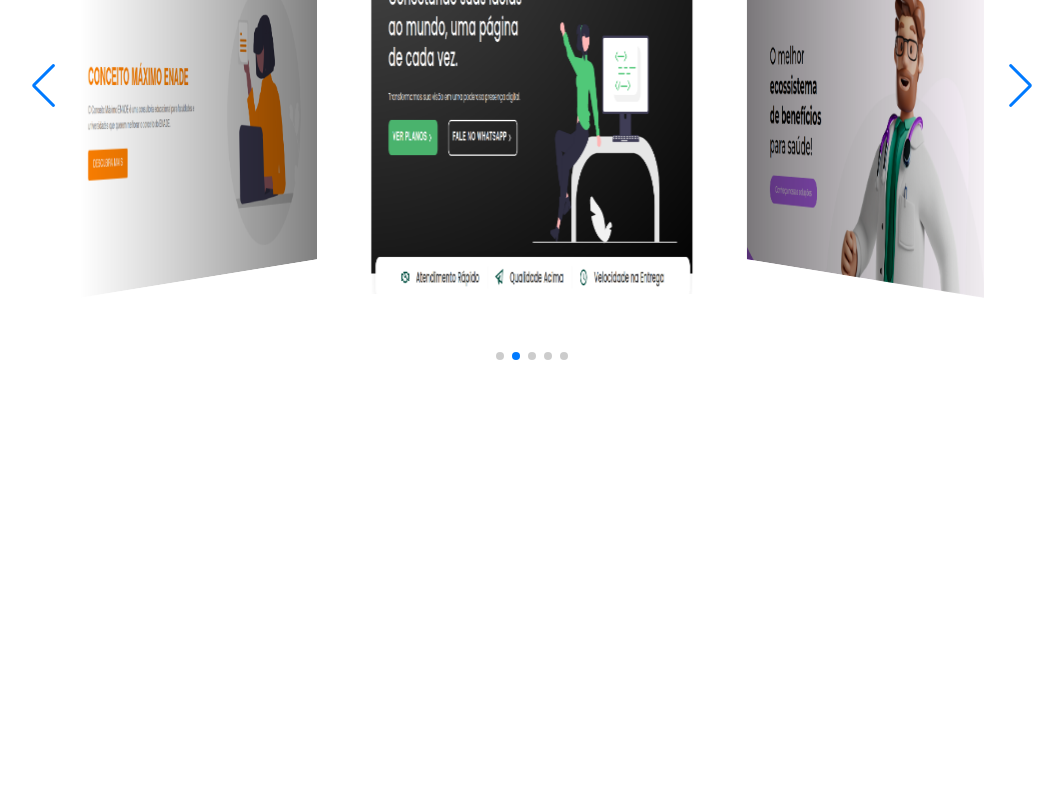
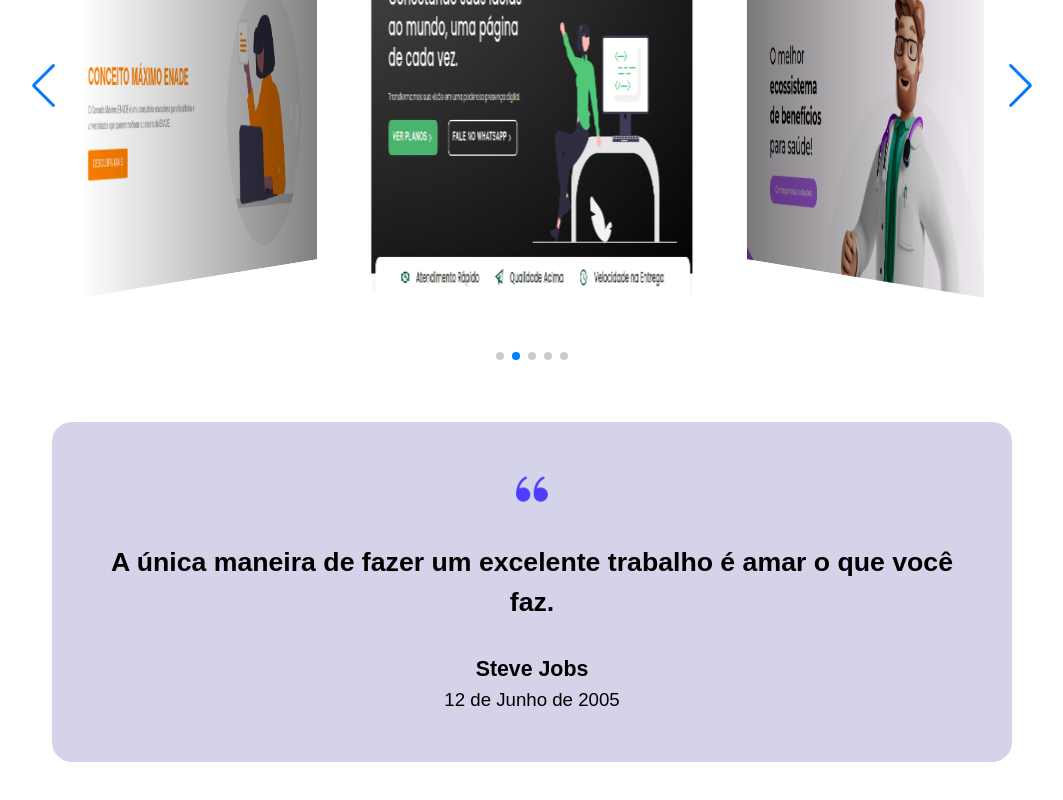
Before and after one commit to MatheusNunes133/personal-portifolio, a Next.js app: page / in a window 1280 px wide. Shown: the part 3272-4072 px from the top of the page, without its empty margins (108-1171 px from the left). Before the commit the page ends 3646 px from the top, so only its background shows below. Built offline with nearby package versions, Linux system fonts and the light colour scheme.

Commit message:
✨feat: Adiciona sessao de citacao

```diff
--- a/src/app/page.module.scss
+++ b/src/app/page.module.scss
@@ -210,3 +210,53 @@
         }
     }
 }
+
+.citationContainer{
+    display: flex;
+    align-items: center;
+    justify-content: center;
+    margin: 3rem 10rem;
+    padding: 3rem;
+    background-color: #d4d3e9;
+    border-radius: 20px;
+
+    .citacao{
+        display: flex;
+        align-items: center;
+        justify-content: center;
+        flex-direction: column;
+
+        .image{
+            padding-top: 2rem;
+            transform: rotate(180deg);
+        }
+
+        h2{
+            font-family: 'Quicksand Variable', sans-serif;
+            font-weight: 700;
+            font-size: 20pt;
+            text-align: center;
+
+            padding-bottom: 2rem;
+        }
+
+        .citacaoAuthor{
+            display: flex;
+            align-items: center;
+            justify-content: center;
+            flex-direction: column;
+
+            h3{
+                font-family: 'Quicksand Variable', sans-serif;
+                font-weight: 700;
+                font-size: 16pt;
+            }
+
+            p{
+                font-family: 'Quicksand Variable', sans-serif;
+                font-weight: 500;
+                font-size: 14pt;
+            }
+        }
+    }
+}
--- a/src/app/page.tsx
+++ b/src/app/page.tsx
@@ -6,6 +6,7 @@ import style from "./page.module.scss";
 import Image from "next/image";
 import teste from "../../public/assets/pessoa.png";
 import citacao from "../../public/assets/citacao-esquerda.png";
+import citacaoRoxo from "../../public/assets/citacao-roxo.png";
 import Link from "next/link";
 import CustomizedTimeline from "@/components/customizedTimeline";
 import CarouselWork from "@/components/carousel";
@@ -123,6 +124,24 @@ export default function App() {
         </h3>
         <CarouselWork />
       </section>
+      <section className={style.citationContainer}>
+        <div className={style.citacao}>
+          <Image
+            src={citacaoRoxo}
+            alt="Imagem de aspas de citação"
+            width={40}
+            className={style.image}
+          />
+          <h2>
+            A única maneira de fazer um excelente trabalho é amar o que você
+            faz.
+          </h2>
+          <div className={style.citacaoAuthor}>
+            <h3>Steve Jobs</h3>
+            <p>12 de Junho de 2005</p>
+          </div>
+        </div>
+      </section>
     </>
   );
 }
```
Also changed, not shown: public/assets/citacao-roxo.png (added).
